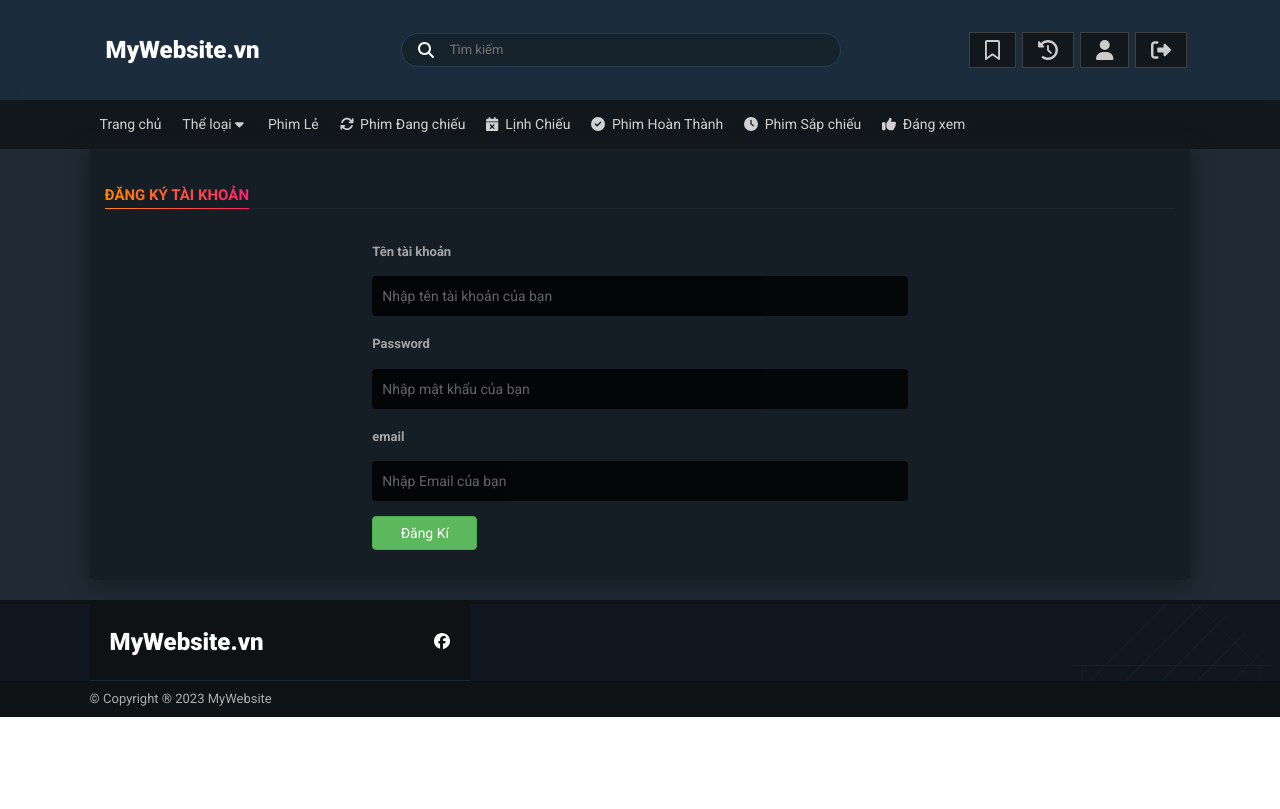
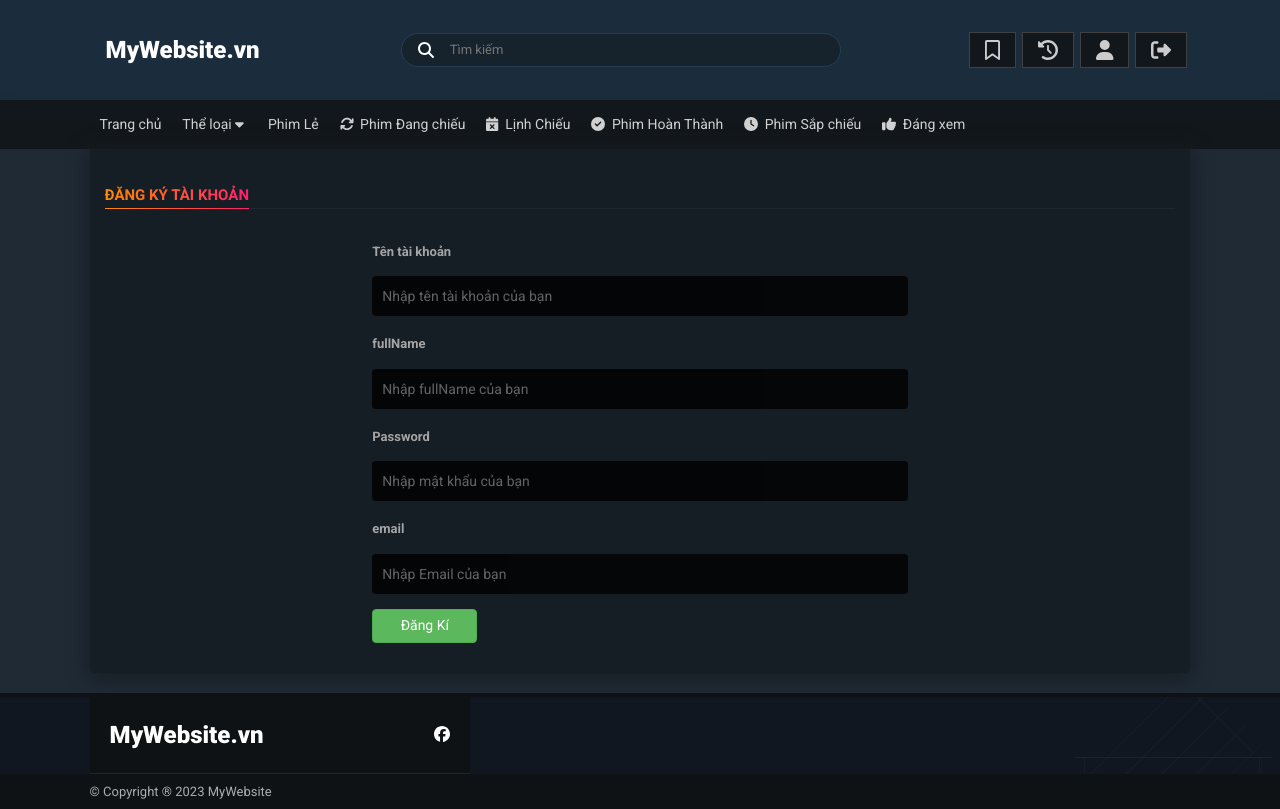
Before and after one commit to nhatthan2k/watch-movie-website, a React (Create React App) app in the folder fontend/: page /register in a window 1280 px wide. Built offline with nearby package versions, Linux system fonts and the light colour scheme.

Commit message:
register case commit

```diff
--- a/fontend/src/Pages/Register/Register.js
+++ b/fontend/src/Pages/Register/Register.js
@@ -5,12 +5,13 @@ import Content from '../../Layout/component/Content/Content';
 import SectionBar from '../../component/SectionBar/SectionBar';
 import { useNavigate } from 'react-router-dom';
 import { useDispatch } from 'react-redux';
-// import { RegisterUser } from '../../redux/apiRequest';
+import { post_register } from '../../redux/thunk/authThunk'
 
 const cx = classNames.bind(Styles);
 
 function Register() {
     const [username, setUsername] = useState('');
+    const [fullName, setFullName] = useState('');
     const [password, setPassword] = useState('');
     const [email, setEmail] = useState('');
     const dispatch = useDispatch();
@@ -23,9 +24,17 @@ function Register() {
             username,
             password,
             email,
+            fullName
         };
 
-        // RegisterUser(newUser, dispatch, navigate)
+        dispatch(post_register(newUser)).then((resp) => {
+            if(resp === true) {
+                navigate('/')
+            }
+            // else {
+
+            // }
+        });
     };
 
     return (
@@ -46,6 +55,20 @@ function Register() {
                                 placeholder="Nhập tên tài khoản của bạn"
                                 required=""
                                 onChange={(e) => setUsername(e.target.value)}
+                            ></input>
+                        </div>
+
+                        <div className={cx('formGroup')}>
+                            <label htmlFor="user-register">fullName</label>
+                            <input
+                                type="text"
+                                name="log"
+                                id="fullName-register"
+                                className={cx('form-control')}
+                                size="20"
+                                placeholder="Nhập fullName của bạn"
+                                required=""
+                                onChange={(e) => setFullName(e.target.value)}
                             ></input>
                         </div>
 
```
